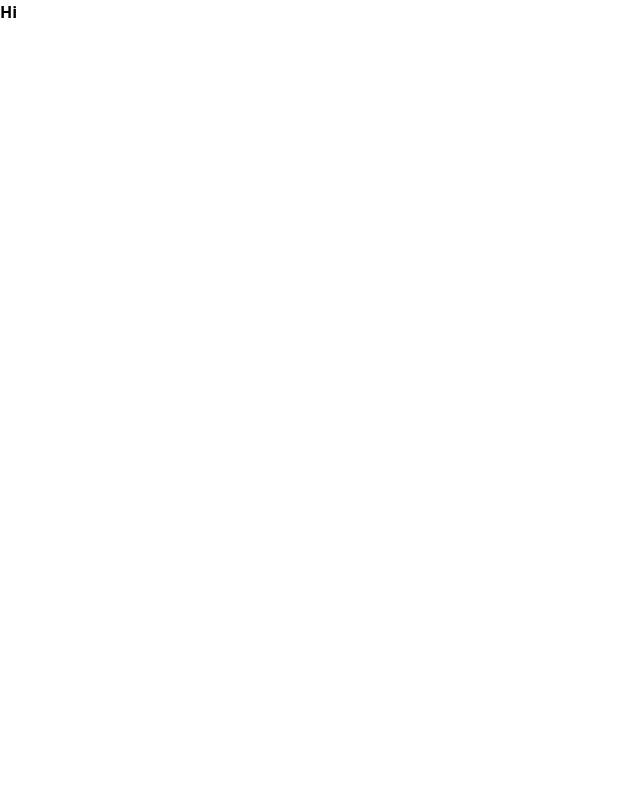
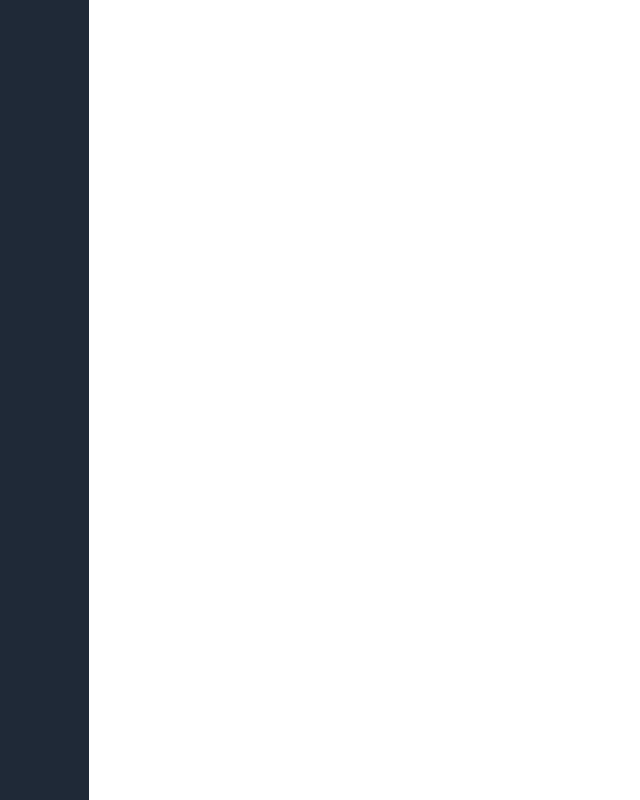
Before and after one commit to matthiebl/todo-app, a React (Vite) app: page / in a window 1280 px wide. Shown: the whole page, without its empty margins (0-640 px from the left). Built offline with nearby package versions, Linux system fonts and the light colour scheme.

Commit message:
Add main list page stub

```diff
--- a/src/App.tsx
+++ b/src/App.tsx
@@ -1,9 +1,10 @@
 import { BrowserRouter, Route, Routes } from 'react-router-dom'
+import { TodoListsPage } from './pages'
 
 const App = () => (
     <BrowserRouter>
         <Routes>
-            <Route path='/' element={<b>Hi</b>} />
+            <Route path='/' element={<TodoListsPage />} />
         </Routes>
     </BrowserRouter>
 )
--- /dev/null
+++ b/src/pages/TodoLists.tsx
@@ -0,0 +1,12 @@
+import React from 'react'
+
+interface TodoListsPageProps {}
+
+export const TodoListsPage: React.FC<TodoListsPageProps> = ({}) => {
+    return (
+        <div className='flex h-screen w-screen'>
+            <nav className='flex h-full w-24 bg-gray-800'></nav>
+            <main className='w-full'></main>
+        </div>
+    )
+}
--- /dev/null
+++ b/src/pages/index.ts
@@ -0,0 +1 @@
+export * from './TodoLists'
```
Also changed, not shown: src/components/index.ts (added).
